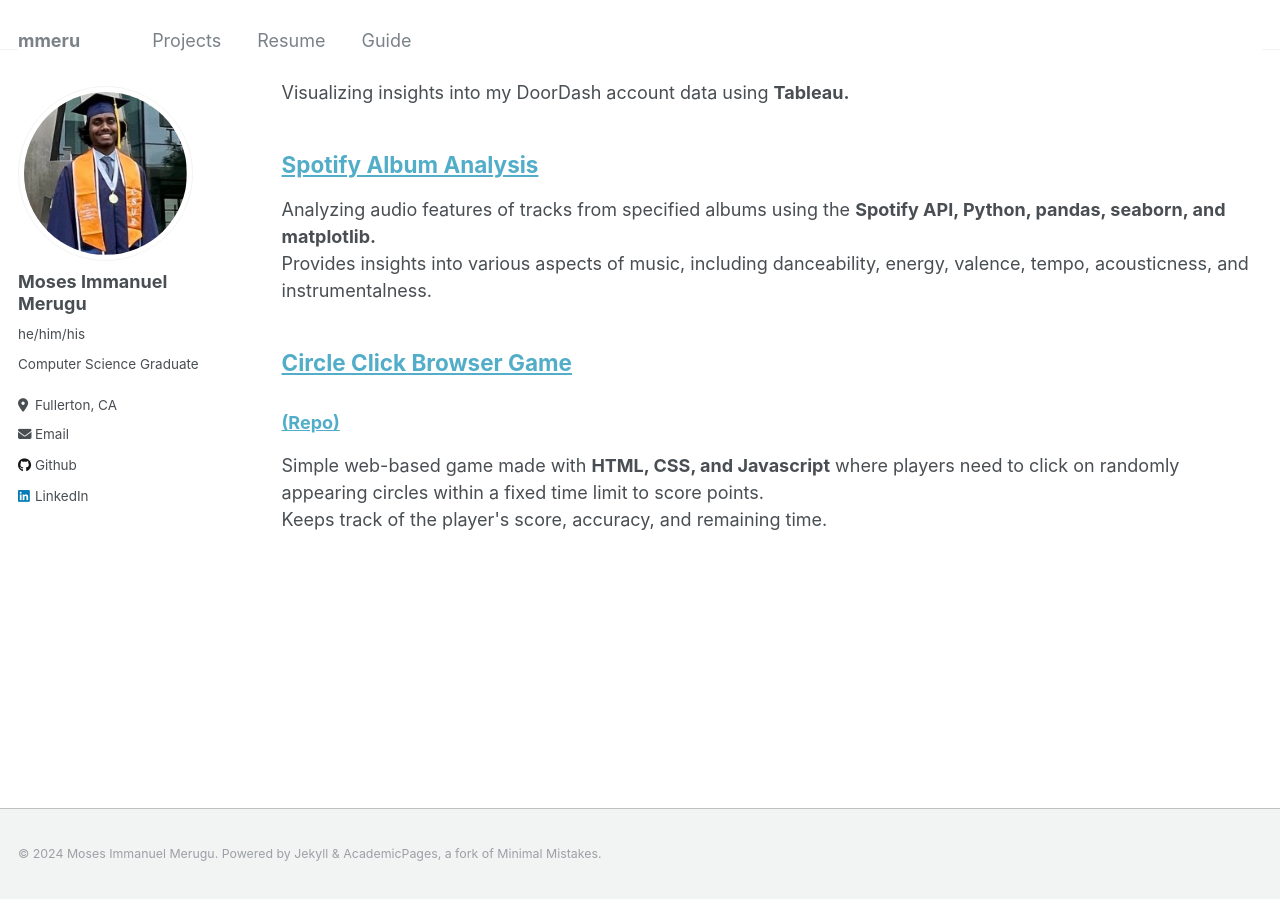
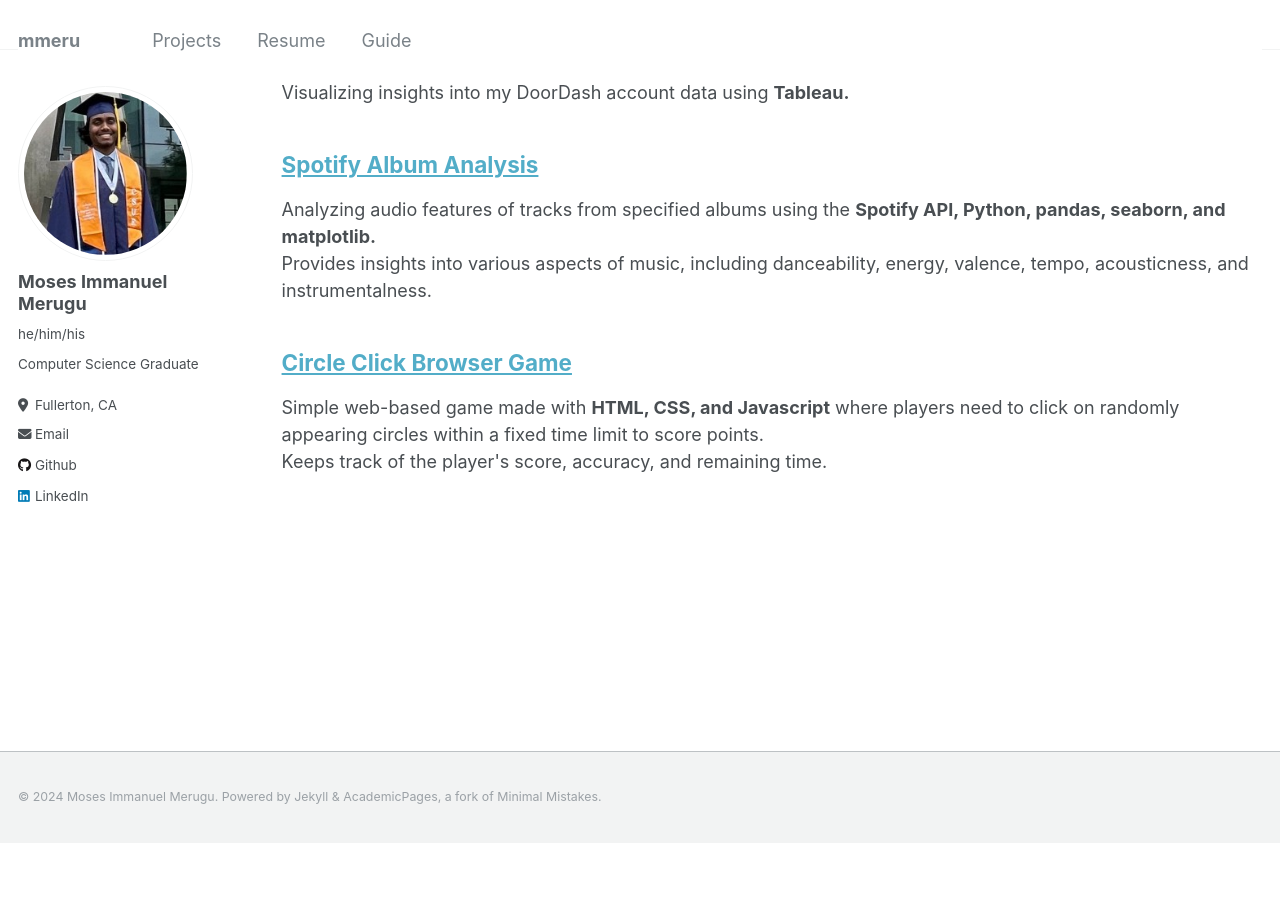
Before and after one commit to mmeru/mmeru.github.io, a Jekyll site: the page built from _pages/portfolio.html, in a window 1280 px wide and 900 px high, scrolled down 584 px. Built offline with Jekyll 4.4.1, drawn with Linux system fonts in a browser that asks for light colours; after the commit the page ends 1426 px from its top, so only the background shows below that.

Commit message:
Update portfolio.html

```diff
--- a/_pages/portfolio.html
+++ b/_pages/portfolio.html
@@ -39,6 +39,5 @@ author_profile: true
 
     <div class="project">
         <h2><a href="https://mmeru.github.io/browser-game/" target="_blank">Circle Click Browser Game</a></h2>
-        <h3><a href="https://github.com/mmeru/browser-game" target="_blank">(Repo)</a></h3>
         <p>Simple web-based game made with <b>HTML, CSS, and Javascript</b> where players need to click on randomly appearing circles within a fixed time limit to score points.<br>Keeps track of the player's score, accuracy, and remaining time.</b></p>
     </div>
```
